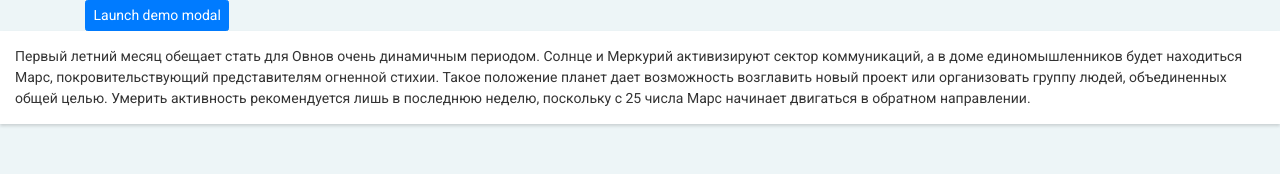
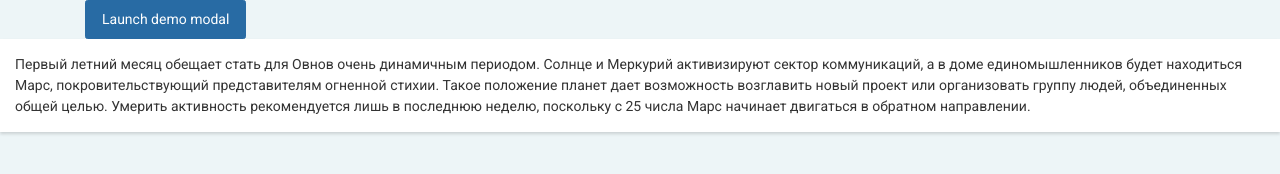
Before and after one commit to it4joy/NTK-MOSTECH, a website built with webpack: page index.html in a window 1280 px wide. Built offline with nearby package versions, Linux system fonts and the light colour scheme; files whose address does not match are found by name.

Commit message:
modifying bootstrap vars

```diff
--- a/index.html
+++ b/index.html
@@ -11,7 +11,7 @@
 
     <link rel="stylesheet" type="text/css" href="build/styles.css">
     <link href="https://opensource.keycdn.com/fontawesome/4.7.0/font-awesome.min.css" rel="stylesheet">
-    <link href="https://fonts.googleapis.com/css?family=Roboto:400,700&amp;subset=cyrillic" rel="stylesheet">
+    <link href="https://fonts.googleapis.com/css?family=Roboto:300,400,500,700&amp;subset=cyrillic-ext" rel="stylesheet">
 
     <link rel="shortcut icon" type="image/x-icon" href="favicon.ico">
   </head>
--- a/src-front/assets/custom/scss/content/content.scss
+++ b/src-front/assets/custom/scss/content/_content.scss
@@ -1,3 +1,5 @@
+@import "./typography";
+
 .box {
   display: inline-block;
   padding: 1.5rem;
--- /dev/null
+++ b/src-front/assets/custom/scss/content/_typography.scss
@@ -0,0 +1,18 @@
+.h1 {
+  font-size: $h1-font-size;
+}
+.h2 {
+  font-size: $h2-font-size;
+}
+.h3 {
+  font-size: $h3-font-size;
+}
+.h4 {
+  font-size: $h4-font-size;
+}
+.h5 {
+  font-size: $h5-font-size;
+}
+.h6 {
+  font-size: $font-size-base;
+}
--- a/src-front/assets/custom/scss/core/core.scss
+++ b/src-front/assets/custom/scss/core/_core.scss
@@ -1,4 +1,4 @@
-@import "./variables.scss";
+@import "./variables";
 
 .html {
   line-height: $line-height-base;
--- a/src-front/assets/custom/scss/core/variables.scss
+++ b/src-front/assets/custom/scss/core/_variables.scss
@@ -1,3 +1,8 @@
+// * Custom vars *
+
+// Colours
+
+
 
 
 // Shadows
--- a/src-front/assets/custom/scss/main.scss
+++ b/src-front/assets/custom/scss/main.scss
@@ -1,11 +1,11 @@
 // VENDORS
 
-@import "./vendors/bootstrap.scss";
+@import "./vendors/bootstrap";
 
 
 // CORE
 
-@import "./core/core.scss";
+@import "./core/core";
 
 
 // COMPONENTS
@@ -16,7 +16,7 @@
 
 // CONTENT
 
-@import "./content/content.scss";
+@import "./content/content";
 
 
 // BLOCKS
--- /dev/null
+++ b/src-front/assets/custom/scss/vendors/_bootstrap.scss
@@ -0,0 +1,126 @@
+// Bootstrap's Replacements
+
+// achromatic colours
+
+$transparent: transparent;
+$gray-100: #E0E0E0;
+$gray-300: #BDBDBD;
+$gray-500: #828282;
+$gray-700: #4F4F4F;
+$gray-800: #333333;
+$gray-900: #111111;
+
+$theme-colors: (
+  "primary": #286BA4
+);
+
+
+// Settings for the `<body>` element.
+
+$body-bg: #EDF5F7;
+$body-color: $gray-800;
+
+
+// Style anchor elements.
+
+$link-color: #286BA4;
+$link-hover-color: #2F80ED;
+$link-hover-decoration: none;
+
+
+// Define common padding and border radius sizes and more.
+
+$line-height-lg: 2;
+$line-height-sm: 1;
+
+$border-color: $gray-300;
+
+
+// Fonts
+// stylelint-disable value-keyword-case
+
+$font-family-sans-serif: Roboto, Arial, sans-serif;
+$font-family-base: $font-family-sans-serif;
+
+$font-size-base: 1.4rem;
+$font-size-sm: 1rem;
+$font-size-lg: 1.8rem;
+
+$h1-font-size: $font-size-base * 3.0;
+$h2-font-size: $font-size-base * 2.6;
+$h3-font-size: $font-size-base * 2.2;
+$h4-font-size: $font-size-base * 1.8;
+$h5-font-size: $font-size-base * 1.4;
+
+$text-muted: $gray-500;
+
+$blockquote-small-color: $gray-500;
+
+
+// Tables
+
+
+// Buttons + Forms
+
+$input-btn-padding-y: .8rem;
+$input-btn-padding-x: 1.6rem;
+
+$input-btn-padding-y-sm: .5rem;
+$input-btn-padding-x-sm: 1rem;
+
+$input-btn-padding-y-lg: 1.2rem;
+$input-btn-padding-x-lg: 2.4rem;
+
+// Buttons
+
+$btn-link-disabled-color: $gray-500;
+
+// Forms
+
+$input-disabled-bg: $gray-300;
+
+$input-color: $gray-800;
+$input-border-color: $gray-500;
+
+$input-focus-border-color: $gray-700;
+
+$input-placeholder-color: $gray-500;
+
+$custom-select-disabled-color: $gray-500;
+
+
+// Dropdowns
+
+$dropdown-link-color: $gray-800;
+$dropdown-link-hover-color: $link-hover-color;
+$dropdown-link-hover-bg: $transparent;
+
+$dropdown-link-active-color: $link-color;
+
+$dropdown-link-disabled-color: $gray-500;
+
+
+// Navs
+
+$nav-link-disabled-color: $gray-500;
+
+$nav-tabs-link-active-color: $gray-900;
+
+
+// Pagination
+
+$pagination-hover-bg: $gray-100;
+$pagination-hover-border-color: $gray-500;
+$pagination-disabled-border-color: $gray-300;
+
+
+// Breadcrumbs
+
+$breadcrumb-bg: $transparent;
+$breadcrumb-divider-color: $gray-300;
+$breadcrumb-active-color: $gray-900;
+
+
+// Bootstrap Native
+
+@import "~bootstrap/scss/bootstrap";
--- a/src-front/assets/custom/scss/vendors/bootstrap.scss
+++ /dev/null
@@ -1,47 +0,0 @@
-// Bootstrap's Replacements
-
-// achromatic colours
-
-$gray-100: #E0E0E0;
-$gray-300: #BDBDBD;
-$gray-500: #828282;
-$gray-700: #4F4F4F;
-$gray-800: #333333;
-$gray-900: #111111;
-
-
-// Settings for the `<body>` element.
-
-$body-bg: #EDF5F7;
-$body-color: $gray-800;
-
-
-// Style anchor elements.
-
-$link-color: #286BA4;
-$link-hover-color: #2F80ED;
-$link-hover-decoration: none;
-
-
-// Define common padding and border radius sizes and more.
-
-$border-color: $gray-300;
-
-
-// Fonts
-// stylelint-disable value-keyword-case
-$font-family-sans-serif: Roboto, Arial, sans-serif;
-$font-family-base: $font-family-sans-serif;
-
-$font-size-base: 1.4rem;
-$font-size-sm: 1rem;
-$font-size-lg: 1.8rem;
-
-// ***
-
-
-
-
-// Bootstrap Native
-
-@import "~bootstrap/scss/bootstrap";
```
